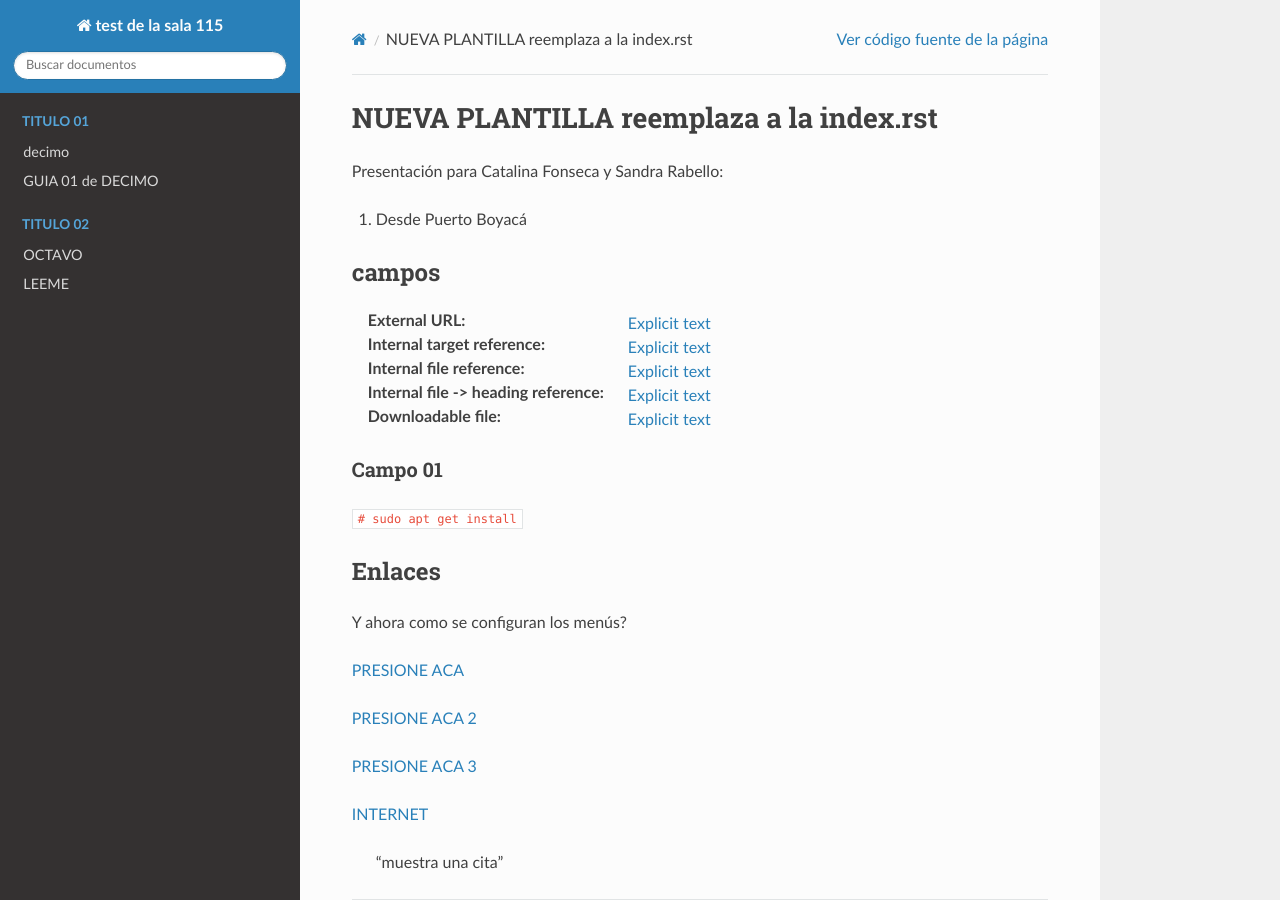
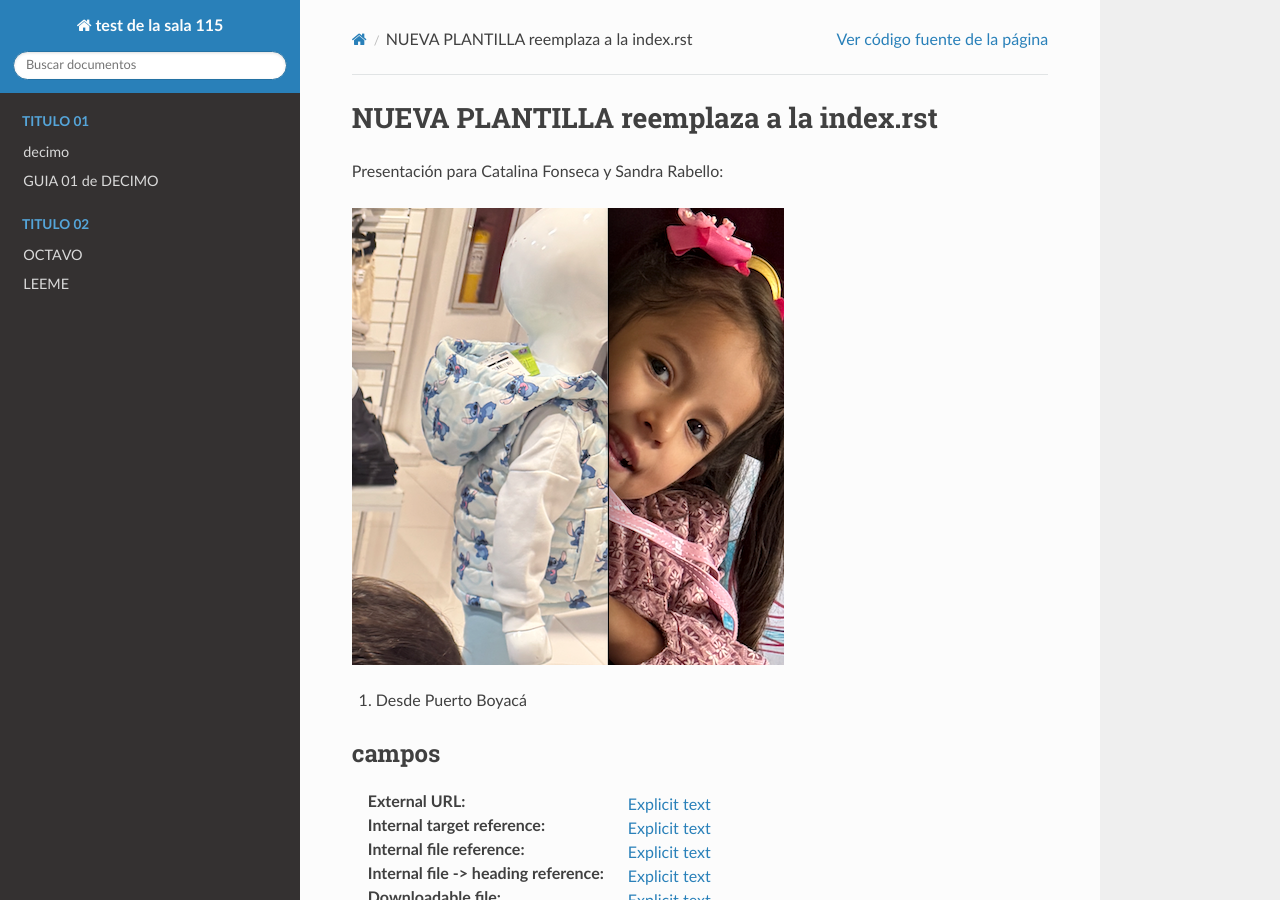
Before and after one commit to camilojfkennedy/test, a Sphinx documentation site: the page built from docs/index.md, in a window 1280 px wide and 900 px high. Built offline with Sphinx 7.4.7 and the Read the Docs theme 3.1.0, drawn with Linux system fonts in a browser that asks for light colours.

Commit message:
prueba para ver en el TV desde Puerto Boyacá 2

```diff
--- a/docs/index.md
+++ b/docs/index.md
@@ -19,6 +19,9 @@ README.md
 # NUEVA PLANTILLA reemplaza a la index.rst
 
 Presentación para Catalina Fonseca y Sandra Rabello:
+
+![cata](cata.png)
+
 
 1. Desde Puerto Boyacá
 
```
Also changed, not shown: docs/cata.png (added), 6 other files.
